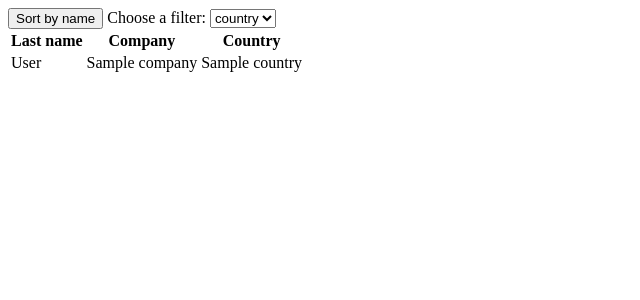
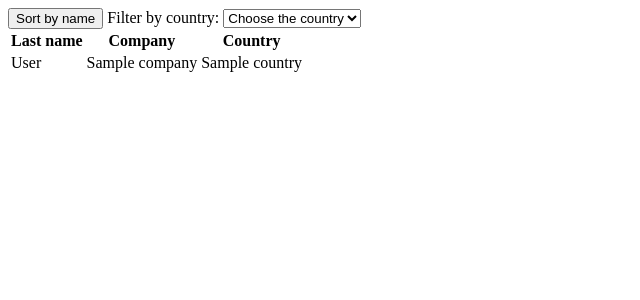
Before and after one commit to radalana/web-drei, a Flask app: template templates/index.html in a window 1280 px wide. Shown: the top 300 px of the page, without its empty margins (0-640 px from the left). Run offline with Flask 3, Linux system fonts and the light colour scheme; the template is opened without the code that fills it: most values are stand-ins (such as "Sample title", 1, 10 or a date in 2020).

Commit message:
Add fiture filter by country

```diff
--- a/app.py
+++ b/app.py
@@ -16,8 +16,10 @@ def customers():
     columns = [column[0] for column in cursor.description]
     customers = [dict(zip(columns, customer)) for customer in customers]
 
+    #for filter by country
+    countries = sorted(set([customer['Country'] for customer in customers]))
     conn.close()
-    return render_template('index.html', customers=customers)
+    return render_template('index.html', customers=customers, countries=countries)
 
 if __name__ == "__main__":
   app.run()
--- a/static/script.js
+++ b/static/script.js
@@ -19,10 +19,24 @@ sortBtn.addEventListener('click', () => {
    let sortTableContent = '';
    customersData.forEach(custom => {
         const {Surname, Company, Country} = custom;
-        console.log
         const rowConstext = `<tr><td>${Surname}</td><td>${Company}</td><td>${Country}</td></tr>`;
         sortTableContent+=rowConstext;
    });
    tableBodyEl.innerHTML = sortTableContent;
 
 });
+    const selectEl = document.getElementById('filter');
+
+selectEl.addEventListener('input', (event) => {
+    const selectedCountry = event.target.value;
+    const filteredCustomers = customersData.filter((customer) => customer.Country === selectedCountry);
+
+    const tableBodyEl = document.getElementById('list');
+    let filteredContent = '';
+    filteredCustomers.forEach(custom => {
+        const {Surname, Company, Country} = custom;
+        const rowConstext = `<tr><td>${Surname}</td><td>${Company}</td><td>${Country}</td></tr>`;
+        filteredContent+=rowConstext;
+   });
+   tableBodyEl.innerHTML = filteredContent;
+});
--- a/templates/index.html
+++ b/templates/index.html
@@ -6,9 +6,13 @@
   <body>
     <!-- BEGIN (write your solution here) -->
     <button id="sort">Sort by name</button>
-    <label for="filter">Choose a filter:</label>
-    <select name="country" id="filter">
-      <option value="">country</option>
+    <label for="filter">Filter by country:</label>
+    <select name="filter" id="filter">
+      <option selected>Choose the country</option>
+      {% for country in countries %}
+      <option value="{{country}}">{{ country }}</option>
+      {% endfor %}
+
     </select>
     <table>
       <thead>
@@ -37,7 +41,6 @@
     <!-- END -->
     <script>
       const customersData = {{ customers | tojson }};
-      console.log(customersData);
     </script>
     <script src="{{ url_for('static', filename='script.js') }}"></script>
   </body>
```
